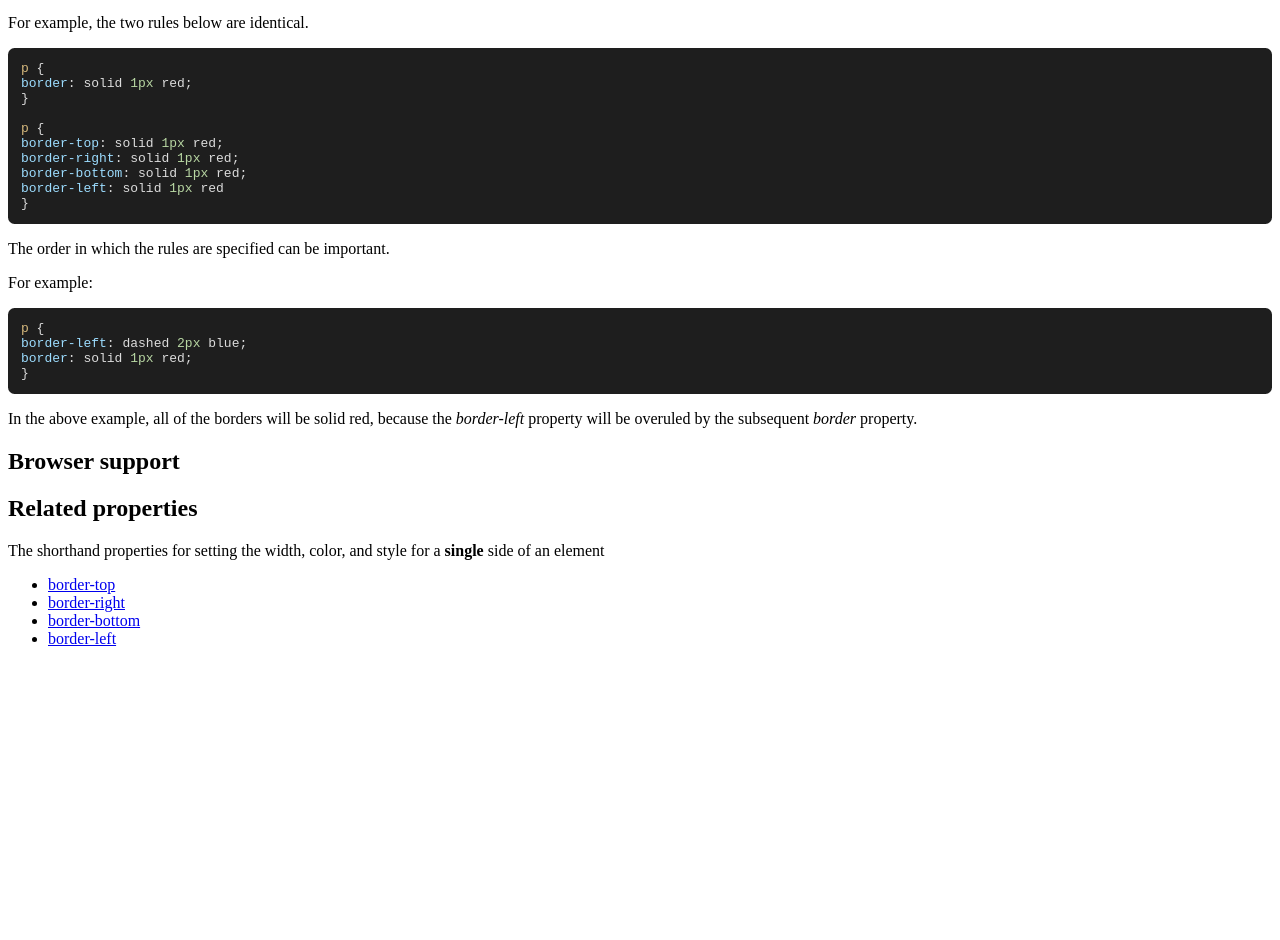
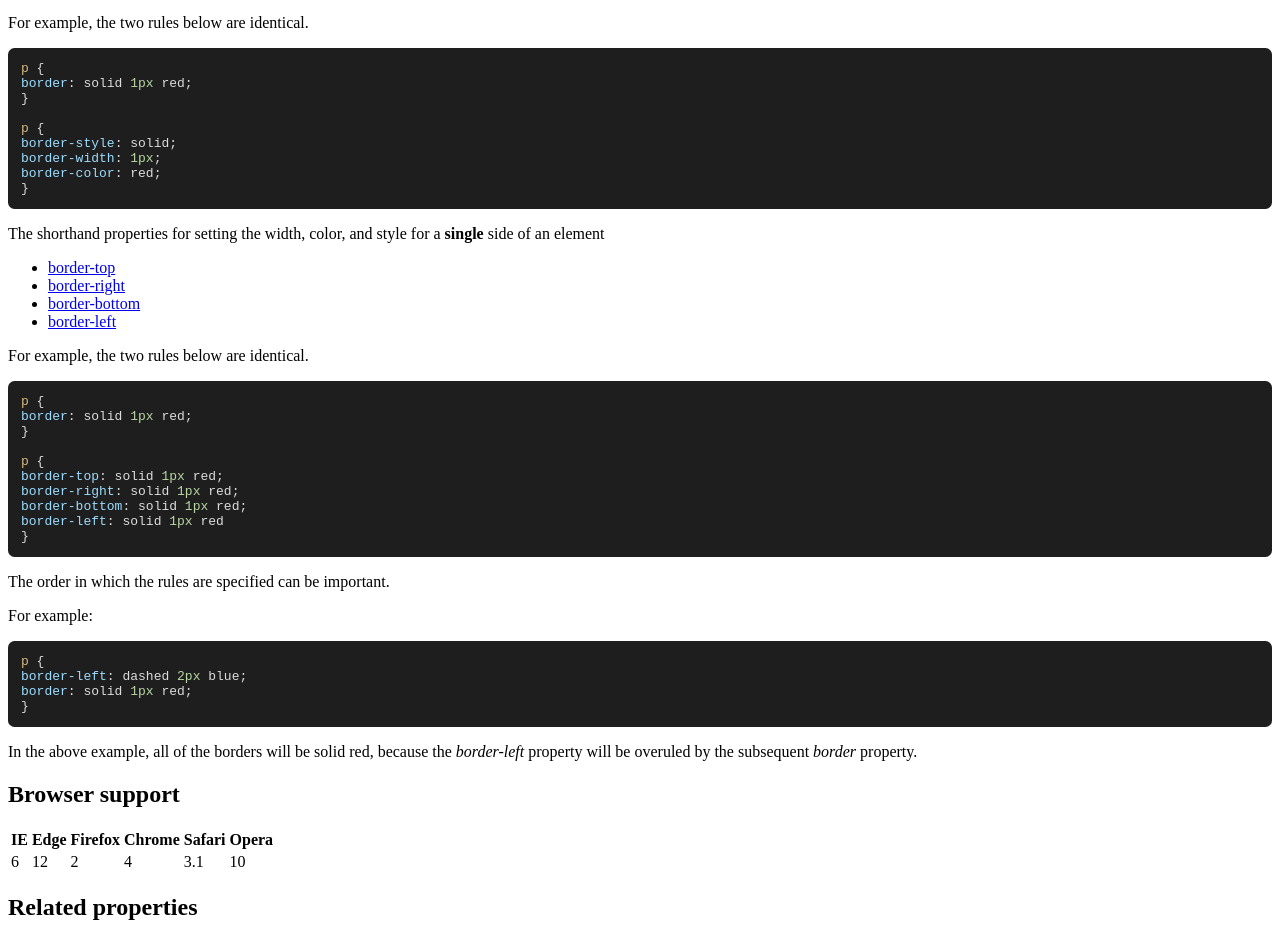
Before and after one commit to adamstephens/dev-examples, a Gatsby site: page /css/properties/border in a window 1280 px wide. Shown: the part 802-1742 px from the top of the page. Before the commit the page ends 1466 px from the top, so only its background shows below. Built offline with nearby package versions, Linux system fonts and the light colour scheme; Gatsby itself is replaced by a stand-in of ours.

Commit message:
Add browser support component

```diff
--- a/content/css/properties/border.mdx
+++ b/content/css/properties/border.mdx
@@ -35,6 +35,27 @@ For example, the two rules below are identical.
 }
 
 p {
+  border-style: solid;
+  border-width: 1px;
+  border-color: red;
+}`}
+</SyntaxHighlighter>
+
+The shorthand properties for setting the width, color, and style for a **single** side of an element
+
+- <Link to="/css/properties/border-top">border-top</Link>
+- <Link to="/css/properties/border-right">border-right</Link>
+- <Link to="/css/properties/border-bottom">border-bottom</Link>
+- <Link to="/css/properties/border-left">border-left</Link>
+
+For example, the two rules below are identical.
+
+<SyntaxHighlighter language="css" useInlineStyles={false}>
+  {`p {
+  border: solid 1px red;
+}
+
+p {
   border-top: solid 1px red;
   border-right: solid 1px red;
   border-bottom: solid 1px red;
@@ -57,11 +78,6 @@ In the above example, all of the borders will be solid red, because the *border-
 
 ## Browser support
 
+<BrowserSupport browsers={{ ie:"6", edge: "12", firefox: "2", chrome: "4", safari: "3.1", opera: "10" }} />
+
 ## Related properties
-
-The shorthand properties for setting the width, color, and style for a **single** side of an element
-
-- <Link to="/css/properties/border-top">border-top</Link>
-- <Link to="/css/properties/border-right">border-right</Link>
-- <Link to="/css/properties/border-bottom">border-bottom</Link>
-- <Link to="/css/properties/border-left">border-left</Link>
--- /dev/null
+++ b/src/components/common/BrowserSupport.tsx
@@ -0,0 +1,41 @@
+import * as React from 'react'
+
+type Props = {
+  browsers: {
+    ie: string,
+    edge: string,
+    firefox: string,
+    chrome: string,
+    safari: string,
+    opera: string,
+  }
+}
+
+function BrowserSupport ({ browsers }: Props): JSX.Element {
+  return (
+    <table>
+      <thead>
+        <tr>
+          <th>IE</th>
+          <th>Edge</th>
+          <th>Firefox</th>
+          <th>Chrome</th>
+          <th>Safari</th>
+          <th>Opera</th>
+        </tr>
+      </thead>
+      <tbody>
+        <tr>
+          <td>{browsers.ie}</td>
+          <td>{browsers.edge}</td>
+          <td>{browsers.firefox}</td>
+          <td>{browsers.chrome}</td>
+          <td>{browsers.safari}</td>
+          <td>{browsers.opera}</td>
+        </tr>
+      </tbody>
+    </table>
+  )
+}
+
+export default BrowserSupport
--- a/src/components/templates/CssProperties.tsx
+++ b/src/components/templates/CssProperties.tsx
@@ -4,8 +4,9 @@ import { MDXProvider } from '@mdx-js/react'
 import { MDXRenderer } from 'gatsby-plugin-mdx'
 import Layout from '../layouts/Layout'
 import { Light as SyntaxHighlighter } from 'react-syntax-highlighter'
+import BrowserSupport from '../common/BrowserSupport'
 
-const shortcodes = { Link, SyntaxHighlighter } // Provide common components here
+const shortcodes = { Link, SyntaxHighlighter, BrowserSupport } // Provide common components here
 
 type Props = {
   data: {
```
